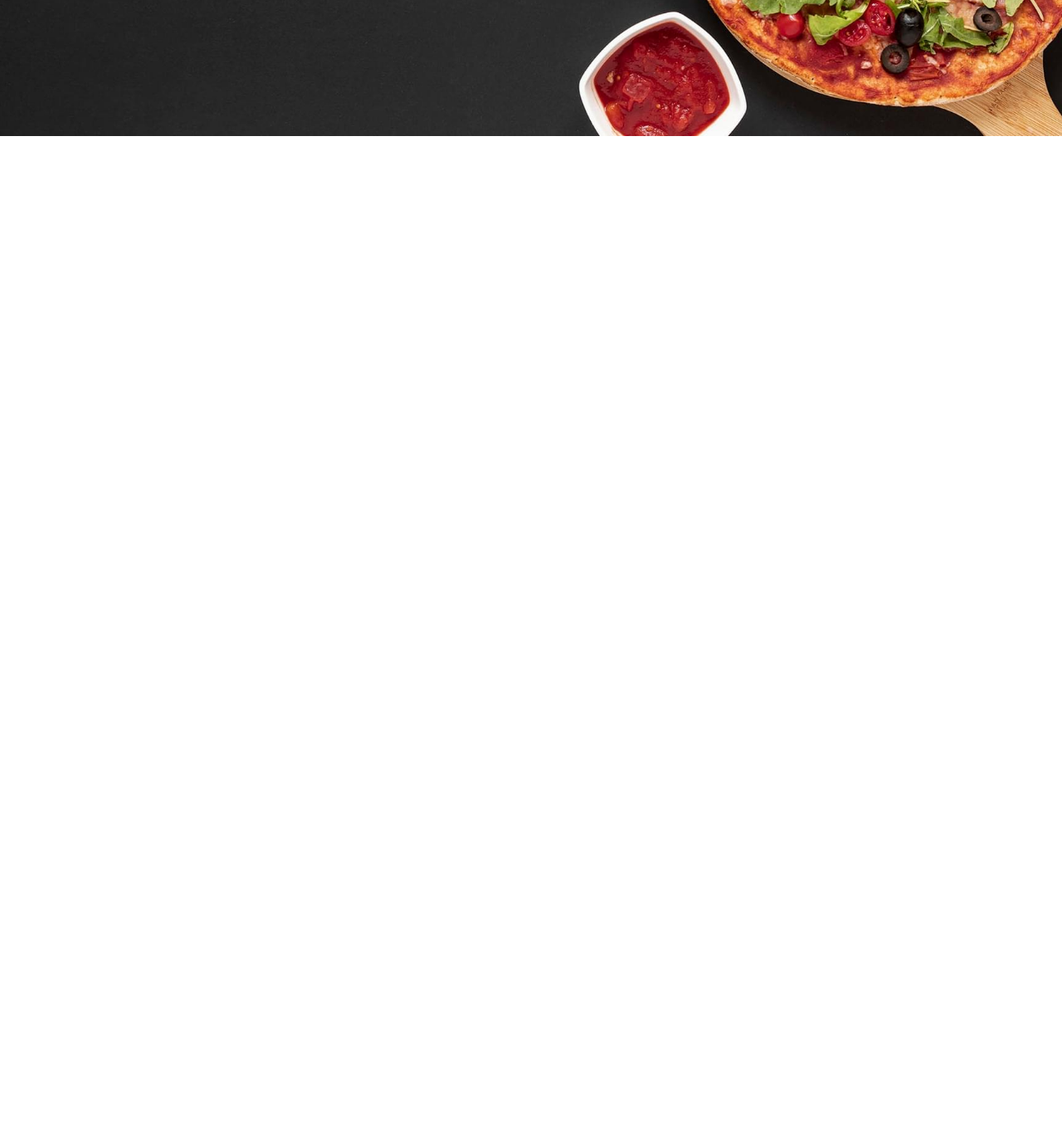
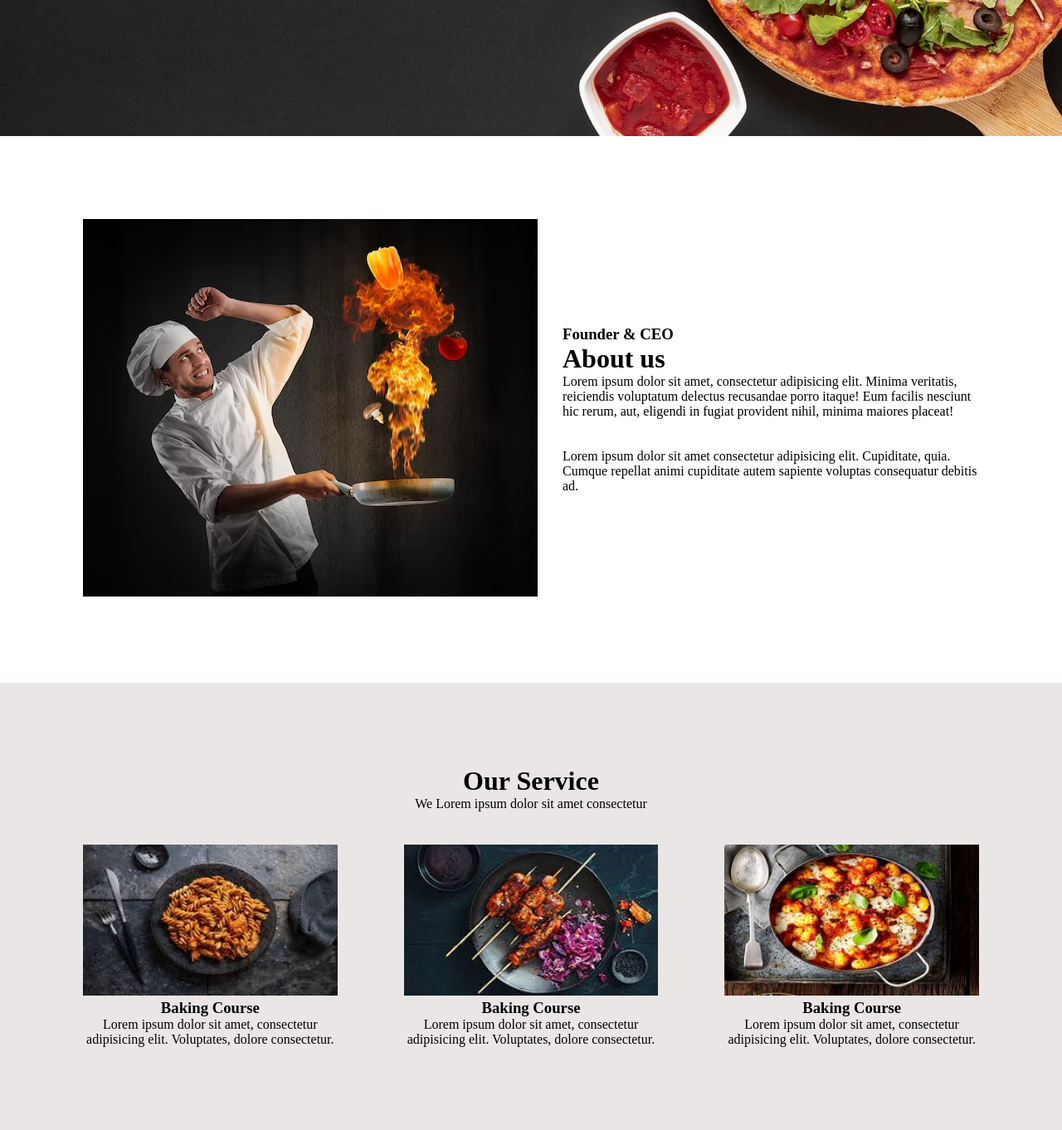
Before and after one commit to ruhul7983/first_website, a plain HTML site: page index.html in a window 1280 px wide. Shown: the part 636-1998 px from the top of the page at 83% size. Before the commit the page ends 800 px from the top, so only its background shows below. Drawn offline with Linux system fonts and the light colour scheme.

Commit message:
3rd push

```diff
--- a/index.html
+++ b/index.html
@@ -31,7 +31,7 @@
                 <div class="hero-text">
                     <div class="hero-offer">
                         <h1>Discount upto 50%</h1>
-                        <p>for more <br> details follow <br> on social</p>
+                        <p>for more details follow on social</p>
                         <div class="social-icon"></div>
                     </div>
                     <div class="hero-heading">
@@ -42,6 +42,70 @@
             </div>
         </div>
     </div>
+
+    <!-- Start About Section -->
+
+    <div class="about-section">
+        <div class="layout-container">
+            <div class="about-content">
+                <div class="about-img">
+                    <img src="images/food-about.jpg" alt="">
+                </div>
+                <div class="about-text">
+                    <h3>Founder & CEO</h3>
+                    <h1>About us</h1>
+                    <p>Lorem ipsum dolor sit amet, consectetur adipisicing elit. Minima veritatis, reiciendis voluptatum delectus recusandae porro itaque! Eum facilis nesciunt hic rerum, aut, eligendi in fugiat provident nihil, minima maiores placeat!</p>
+                    <br><br>
+                    <p>Lorem ipsum dolor sit amet consectetur adipisicing elit. Cupiditate, quia. Cumque repellat animi cupiditate autem sapiente voluptas consequatur debitis ad.</p>
+                </div>
+            </div>
+        </div>
+    </div>
+
+    <!-- Service Section -->
+    <div class="service-section">
+        <div class="layout-container">
+            <div class="service-content">
+                <div class="top-section">
+                    <h1 >Our Service</h1>
+                    <p>We Lorem ipsum dolor sit amet consectetur</p>
+                </div>
+                <div class="bottom-section">
+                    <div class="bottom-content">
+                        <div class="img-section">
+                            <img src="images/service1.jpg" alt="">
+                        </div>
+                        <div class="text1">
+                            <h3>Baking Course</h3>
+                        </div>
+                        <div class="text2">Lorem ipsum dolor sit amet, consectetur adipisicing elit. Voluptates, dolore consectetur.</div>
+                    </div>
+                    <div class="bottom-content">
+                        <div class="img-section">
+                            <img src="images/service2.jpg" alt="">
+                        </div>
+                        <div class="text1">
+                            <h3>Baking Course</h3>
+                        </div>
+                        <div class="text2">Lorem ipsum dolor sit amet, consectetur adipisicing elit. Voluptates, dolore consectetur.</div>
+                    </div>
+                    <div class="bottom-content">
+                        <div class="img-section">
+                            <img src="images/service3.jpg" alt="">
+                        </div>
+                        <div class="text1">
+                            <h3>Baking Course</h3>
+                        </div>
+                        <div class="text2">Lorem ipsum dolor sit amet, consectetur adipisicing elit. Voluptates, dolore consectetur.</div>
+                    </div>
+                </div>
+            </div>
+        </div>
+    </div>
+
+
+
+
 </body>
 
 </html>
--- a/style.css
+++ b/style.css
@@ -87,3 +87,53 @@ grid-template-columns: repeat(2, 1fr);
     margin: 0 auto;
     font-size: 12px;
 }
+
+.hero-heading h4, h2{
+    color: white;
+    font-size: 25px;
+    font-weight: bold;
+    text-transform: uppercase;
+}
+
+
+/* About CSS */
+
+.about-section{
+    padding: 100px;
+
+}
+.about-content{
+    align-items: center;
+    display: grid;
+    grid-template-columns: repeat(2, 1fr);
+}
+.about-img{
+    margin-right: 30px;
+}
+.about-text h3 h1{
+    text-transform: uppercase;
+}
+
+.bottom-section{
+    display: grid;
+    grid-template-columns: repeat(3,1fr);
+    gap: 5rem;
+}
+
+.bottom-content{
+    text-align: center;
+
+}
+.service-section{
+    background-color: #eae6e6;
+    padding: 100px;
+}
+
+
+.top-section{
+    margin-bottom: 40px;
+    text-align: center;
+}
+.img-section img{
+    width: 100%;
+}
```
